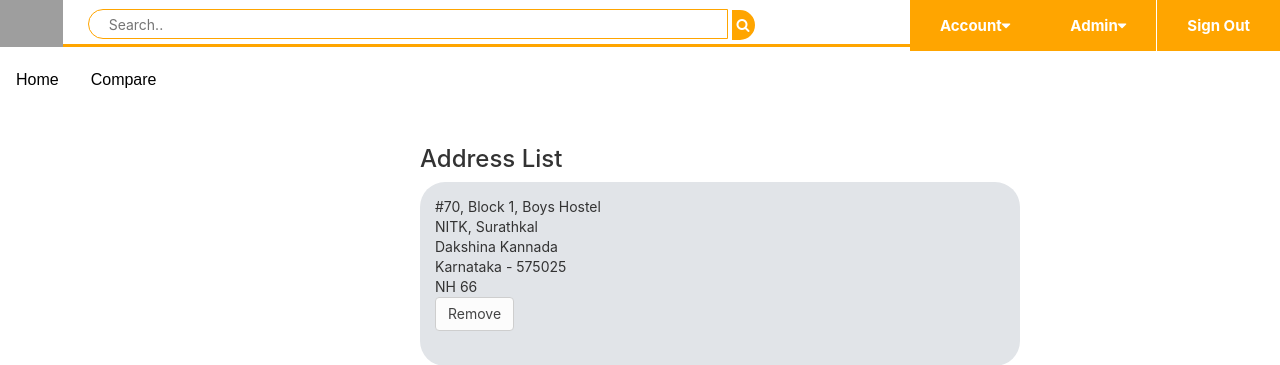
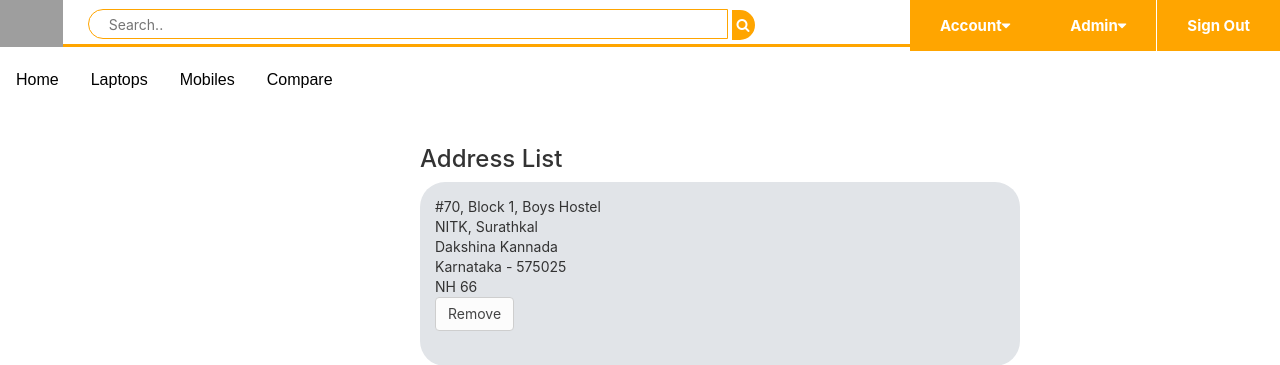
Before and after one commit to GEETANJALI0507/Laptops-and-Mobile-Store, a PHP site: page /manage_address.php in a window 1280 px wide. Shown: the top 365 px of the page. Run offline with PHP 8.4, Linux system fonts and the light colour scheme; a user stored in the database is signed in; data comes from the database, SQL or seed files in the repository; some libraries are stand-ins or nearby versions; grey boxes are pictures that could not be loaded.

Commit message:
Update manage_address.php

```diff
--- a/manage_address.php
+++ b/manage_address.php
@@ -275,6 +275,8 @@
   <!--second navbar-->
   <div class="navbar2">
     <a href="index.php">Home</a>
+    <a href = "laptops.php">Laptops</a>
+     <a href = "mobiles,php">Mobiles</a>
     <a href="compare.php">Compare</a>
   </div>
 
```
